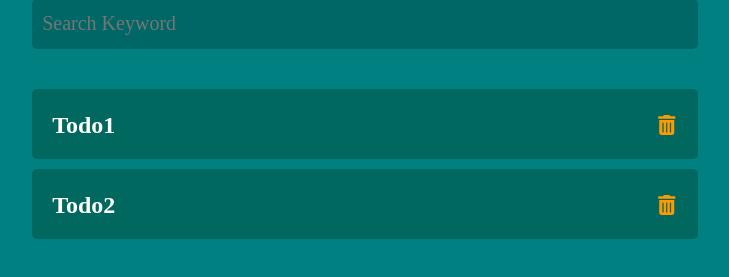
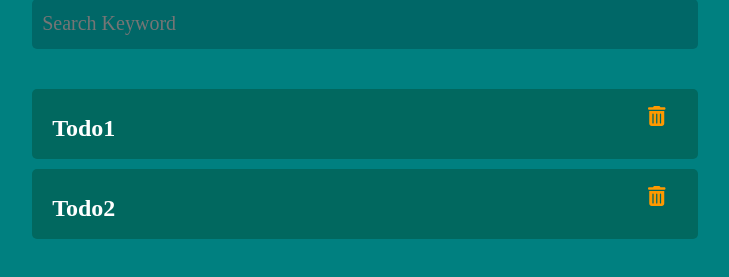
Before and after one commit to omegamaster86/react-todo-JS.TS, a React (Create React App) app: page / in a window 1280 px wide. Shown: the part 315-592 px from the top of the page, without its empty margins (275-1004 px from the left). Built offline with nearby package versions, Linux system fonts and the light colour scheme.

Commit message:
update: repair

```diff
--- a/src/component/Todolist/style.module.css
+++ b/src/component/Todolist/style.module.css
@@ -4,6 +4,9 @@
 
 .todo {
   position: relative;
+  display: flex;
+  justify-content: space-between;
+  align-items: center;
   margin-bottom: 10px;
   list-style: none;
   line-height: 1.5;
@@ -24,11 +27,21 @@
   color: #fff;
 }
 
+.area {
+  display: flex;
+  justify-content: space-around;
+  margin-top: 10px;
+  width: 130px;
+  height: 30px;
+}
+
 .far {
+  display: block;
   cursor: pointer;
-    position: absolute;
-    top: 24px;
-    right: 10px;
-    width: 30px;
+  /*position: absolute;*/
+  /*top: 24px;*/
+  /*right: 10px;*/
+  width: 40px;
+  height: 40px;
   color: #ff9900;
 }
```
Lines whose indentation alone changed are shown as unchanged.
